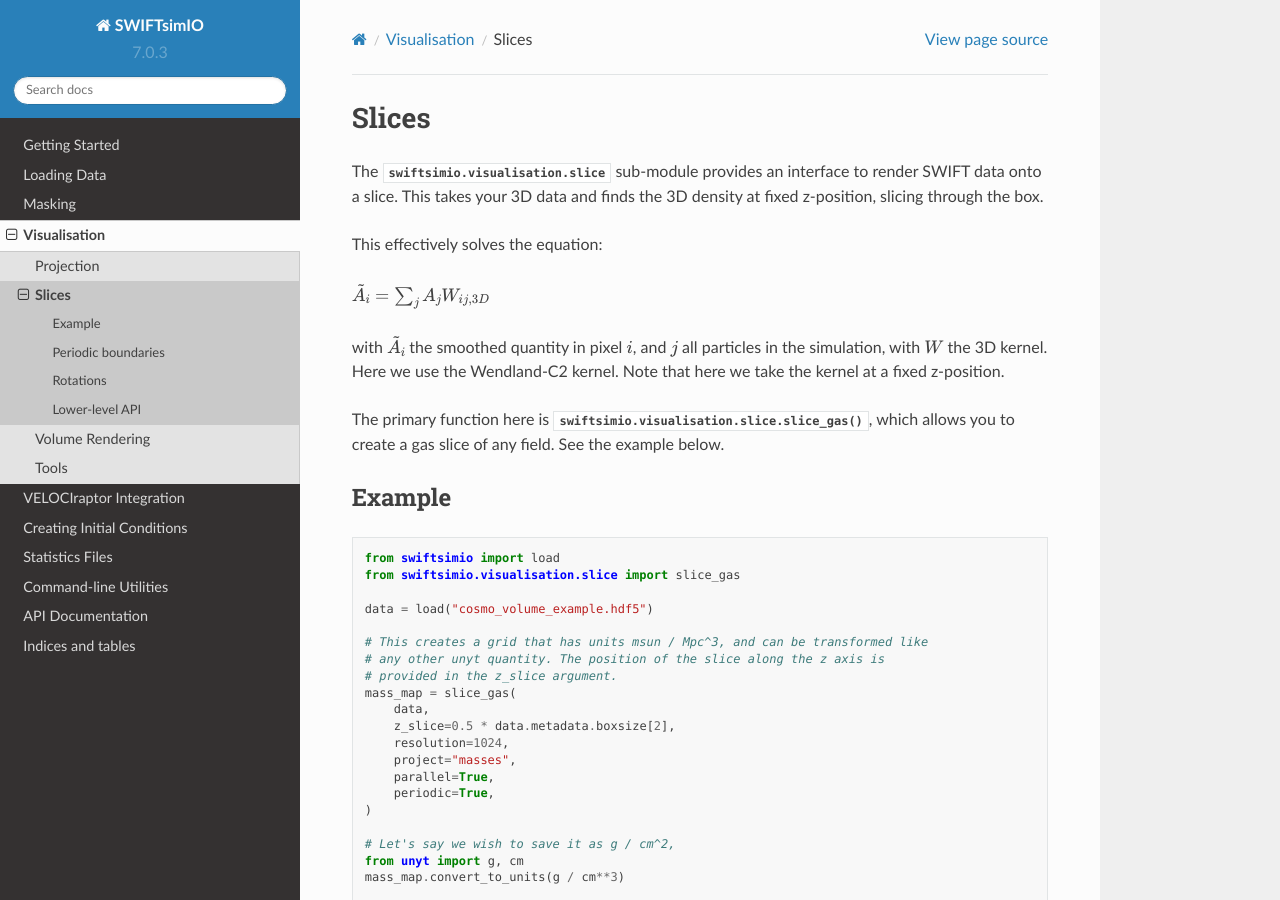
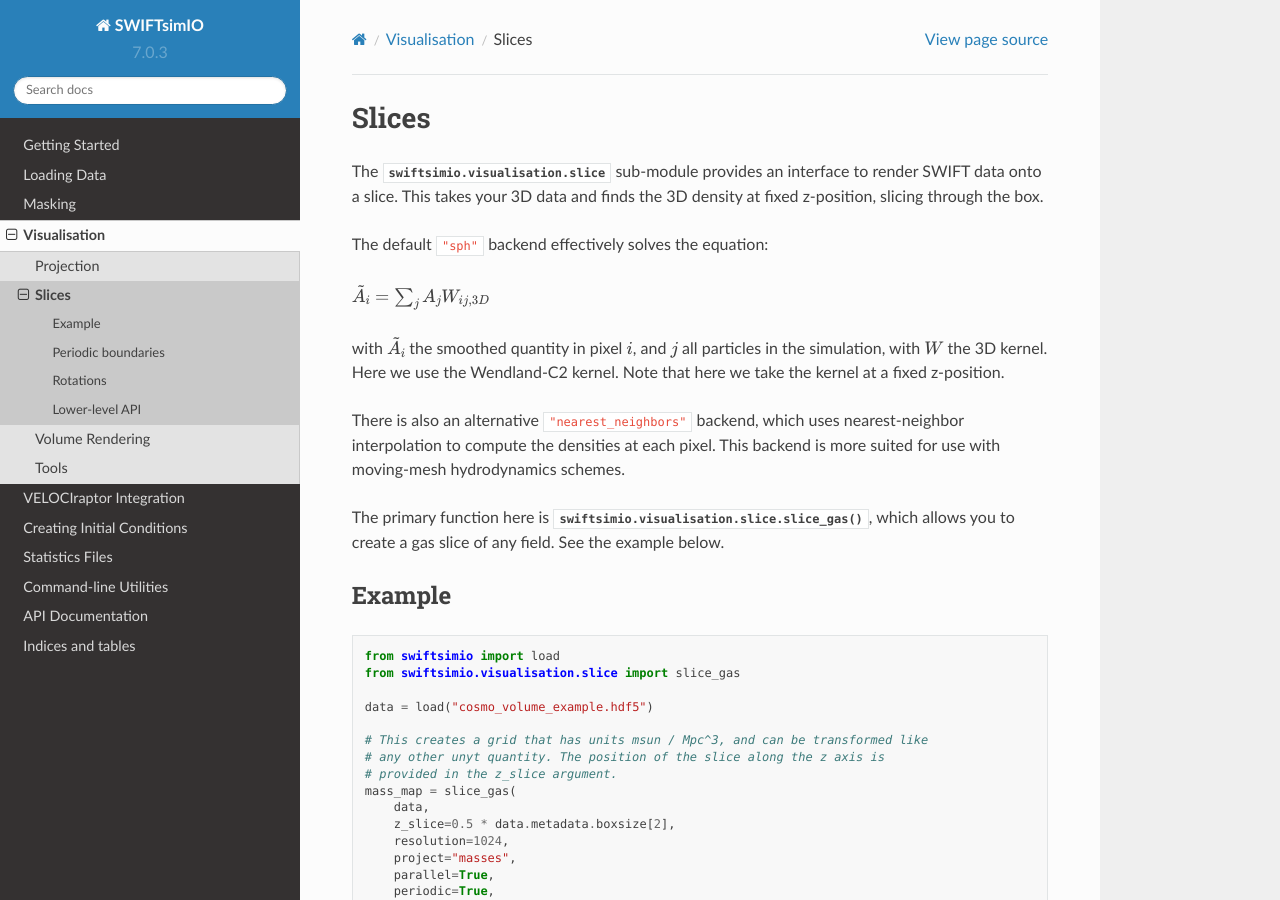
Before and after one commit to SWIFTSIM/swiftsimio, a Sphinx documentation site: the page built from docs/source/visualisation/slice.rst, in a window 1280 px wide and 900 px high. Built offline with Sphinx 7.4.7 and the Read the Docs theme 2.0.0, drawn with Linux system fonts in a browser that asks for light colours; pages that are not in the unit, such as notebooks, are missing from menus; the version number is read from the project's files by our own code.

Commit message:
Add some documentation

```diff
--- a/docs/source/visualisation/slice.rst
+++ b/docs/source/visualisation/slice.rst
@@ -5,7 +5,7 @@ The :mod:`swiftsimio.visualisation.slice` sub-module provides an interface
 to render SWIFT data onto a slice. This takes your 3D data and finds the 3D
 density at fixed z-position, slicing through the box.
 
-This effectively solves the equation:
+The default :code:`"sph"` backend effectively solves the equation:
 
 :math:`\tilde{A}_i = \sum_j A_j W_{ij, 3D}`
 
@@ -13,6 +13,10 @@ with :math:`\tilde{A}_i` the smoothed quantity in pixel :math:`i`, and
 :math:`j` all particles in the simulation, with :math:`W` the 3D kernel.
 Here we use the Wendland-C2 kernel. Note that here we take the kernel
 at a fixed z-position.
+
+There is also an alternative :code:`"nearest_neighbors"` backend, which uses
+nearest-neighbor interpolation to compute the densities at each pixel.
+This backend is more suited for use with moving-mesh hydrodynamics schemes.
 
 The primary function here is
 :meth:`swiftsimio.visualisation.slice.slice_gas`, which allows you to
```
Also changed, not shown: 1 other file.
